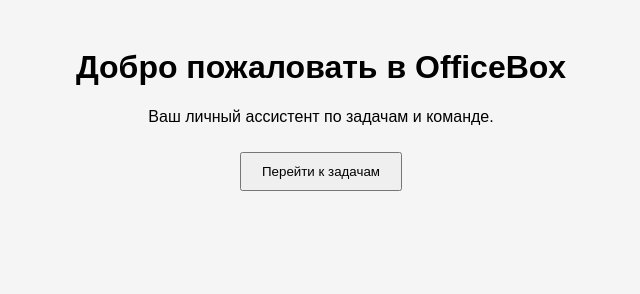
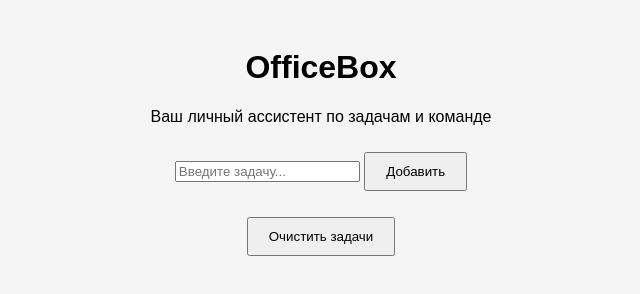
Before and after one commit to sheluvsmuliro/OfficeBox3, a plain HTML site: page index.html in a window 1280 px wide. Shown: the whole page, without its empty margins (319-959 px from the left). Drawn offline with Linux system fonts and the light colour scheme.

Commit message:
Update index.html

```diff
--- a/index.html
+++ b/index.html
@@ -3,21 +3,24 @@
 <head>
   <meta charset="UTF-8">
   <meta name="viewport" content="width=device-width, initial-scale=1.0">
+  <meta name="telegram:bot" content="Telegram bot integration">
+  <link rel="manifest" href="manifest.json">
+  <link rel="stylesheet" href="style.css">
   <title>OfficeBox</title>
-  <link rel="stylesheet" href="style.css">
 </head>
 <body>
-  <div class="welcome-screen">
-    <h1>Добро пожаловать в OfficeBox</h1>
-    <p>Ваш личный ассистент по задачам и команде.</p>
-    <button onclick="showTaskBoard()">Перейти к задачам</button>
-  </div>
+  <div class="container">
+    <h1>OfficeBox</h1>
+    <p>Ваш личный ассистент по задачам и команде</p>
 
-  <div class="task-board" style="display: none;">
-    <h2>Мои задачи</h2>
+    <div class="task-input">
+      <input type="text" id="taskText" placeholder="Введите задачу...">
+      <button onclick="addTask()">Добавить</button>
+    </div>
+
     <ul id="taskList"></ul>
-    <input type="text" id="newTaskInput" placeholder="Новая задача">
-    <button onclick="addTask()">Добавить</button>
+
+    <button id="clearBtn" onclick="clearTasks()">Очистить задачи</button>
   </div>
 
   <script src="script.js"></script>
```
